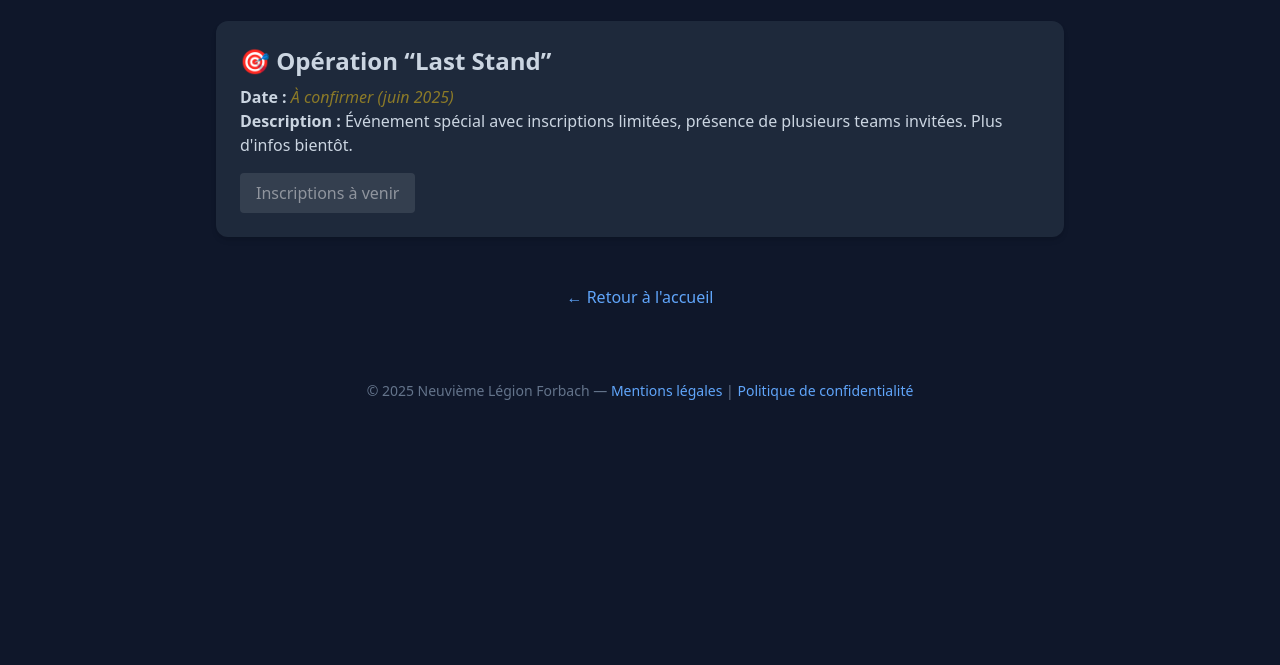
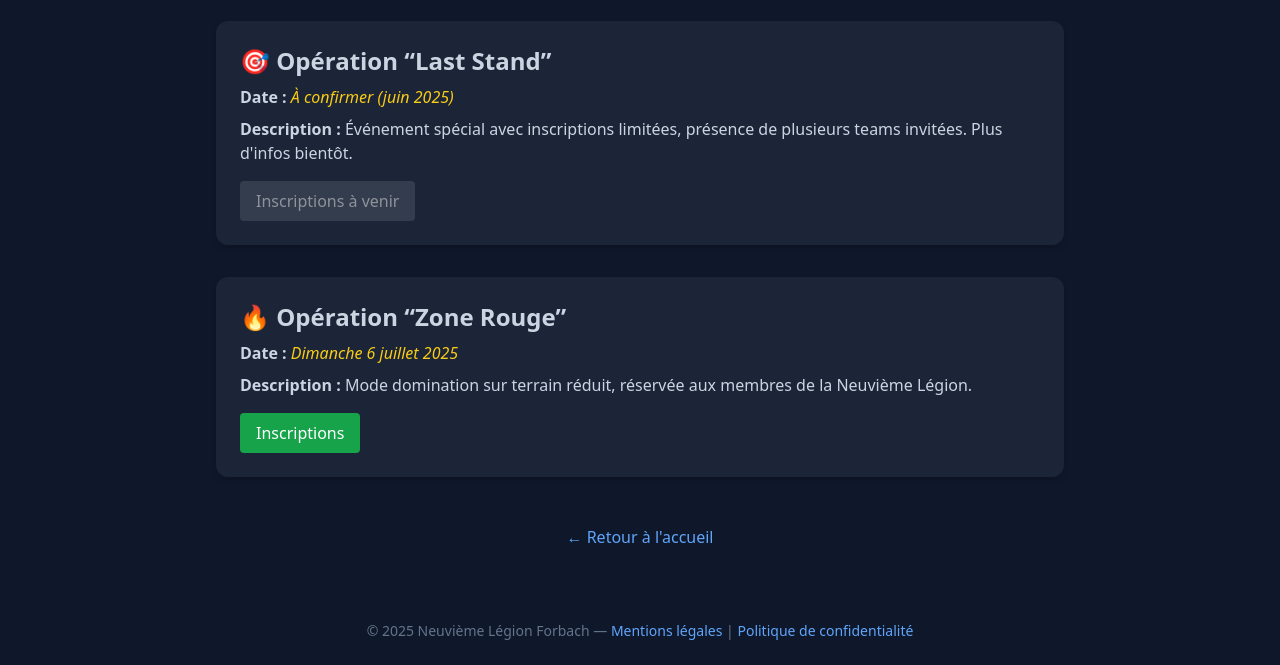
Before and after one commit to NeuviemeLegionForbach/site, a plain HTML site: page operations.html in a window 1280 px wide. Shown: the part 283-948 px from the top of the page. Before the commit the page ends 800 px from the top, so only its background shows below. Drawn offline with nearby package versions, Linux system fonts and the light colour scheme; a web font is replaced by a local one.

Commit message:
Add files via upload

```diff
--- /dev/null
+++ b/evenements.js
@@ -0,0 +1,15 @@
+const evenements = [
+  {
+    titre: "🎯 Opération “Last Stand”",
+    date: "À confirmer (juin 2025)",
+    description: "Événement spécial avec inscriptions limitées, présence de plusieurs teams invitées. Plus d'infos bientôt.",
+    inscription: false
+  },
+  {
+    titre: "🔥 Opération “Zone Rouge”",
+    date: "Dimanche 6 juillet 2025",
+    description: "Mode domination sur terrain réduit, réservée aux membres de la Neuvième Légion.",
+    inscription: true,
+    lien: "https://forms.gle/inscription-zone-rouge"
+  }
+];
--- a/operations.html
+++ b/operations.html
@@ -38,21 +38,35 @@
 </header>
 
 <main class="py-12 px-6 max-w-4xl mx-auto">
-<h2 class="text-3xl font-bold mb-6 text-center">&Eacute;v&eacute;nements &agrave; venir</h2>
-
-<div class="space-y-8 text-slate-300">
-<div class="bg-slate-800 p-6 rounded-xl shadow-md">
-<h3 class="text-2xl font-bold mb-2">🎯 Op&eacute;ration &ldquo;Last Stand&rdquo;</h3>
-
-<p><strong>Date :</strong> <span class="text-yellow-400 italic animate-pulse">&Agrave; confirmer (juin 2025)</span></p>
-
-<p><strong>Description :</strong> &Eacute;v&eacute;nement sp&eacute;cial avec inscriptions limit&eacute;es, pr&eacute;sence de plusieurs teams invit&eacute;es. Plus d&#39;infos bient&ocirc;t.</p>
-<button class="mt-4 bg-gray-600 text-white px-4 py-2 rounded opacity-50 cursor-not-allowed" disabled="disabled">Inscriptions &agrave; venir</button></div>
-</div>
-
-<div class="text-center mt-12"><a class="text-blue-400 hover:text-blue-500" href="index.html">&larr; Retour &agrave; l&#39;accueil</a></div>
+  <h2 class="text-3xl font-bold mb-6 text-center">Événements à venir</h2>
+  <div id="evenements-container" class="space-y-8 text-slate-300"></div>
+  <div class="text-center mt-12">
+    <a class="text-blue-400 hover:text-blue-500" href="index.html">&larr; Retour à l'accueil</a>
+  </div>
 </main>
 
 <footer class="py-6 text-center text-sm text-slate-500">&copy; 2025 Neuvi&egrave;me L&eacute;gion Forbach &mdash; <a class="text-blue-400" href="mentions-legales.html">Mentions l&eacute;gales</a> | <a class="text-blue-400" href="politique-confidentialite.html">Politique de confidentialit&eacute;</a></footer>
+<script src="evenements.js"></script>
+<script>
+  const container = document.getElementById('evenements-container');
+
+  evenements.forEach(evt => {
+    const card = document.createElement('div');
+    card.className = 'event-card bg-slate-800/80 p-6 rounded-xl shadow-md';
+
+    card.innerHTML = `
+      <h3 class="text-2xl font-bold mb-2">${evt.titre}</h3>
+      <p><strong>Date :</strong> <span class="text-yellow-400 italic">${evt.date}</span></p>
+      <p class="mt-2"><strong>Description :</strong> ${evt.description}</p>
+      ${
+        evt.inscription
+          ? `<a href="${evt.lien}" class="mt-4 inline-block bg-green-600 hover:bg-green-700 text-white px-4 py-2 rounded">Inscriptions</a>`
+          : `<button class="mt-4 bg-gray-600 text-white px-4 py-2 rounded opacity-50 cursor-not-allowed" disabled>Inscriptions à venir</button>`
+      }
+    `;
+
+    container.appendChild(card);
+  });
+</script>
 </body>
 </html>
```
Also changed, not shown: styles.css (+5 -4 lines).
